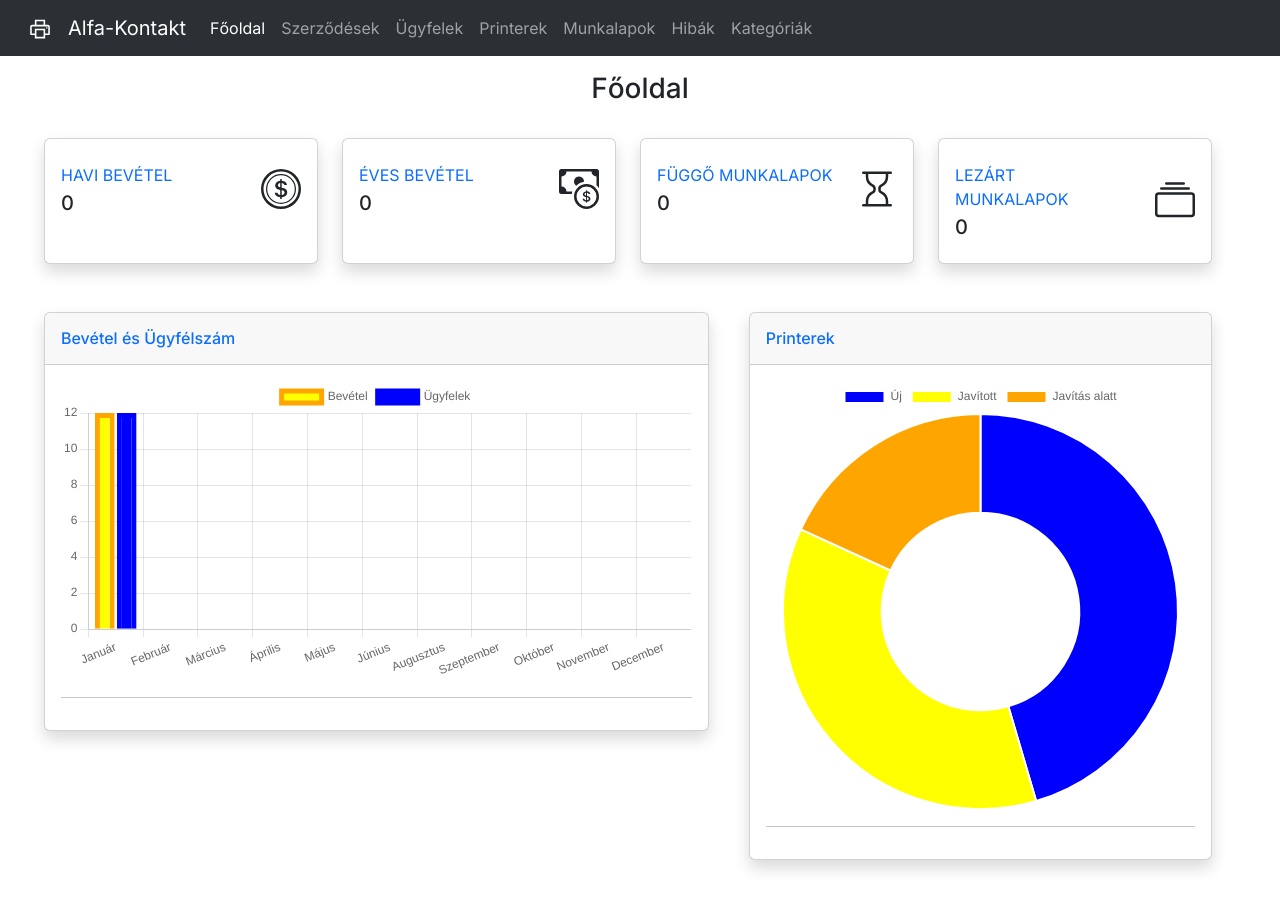
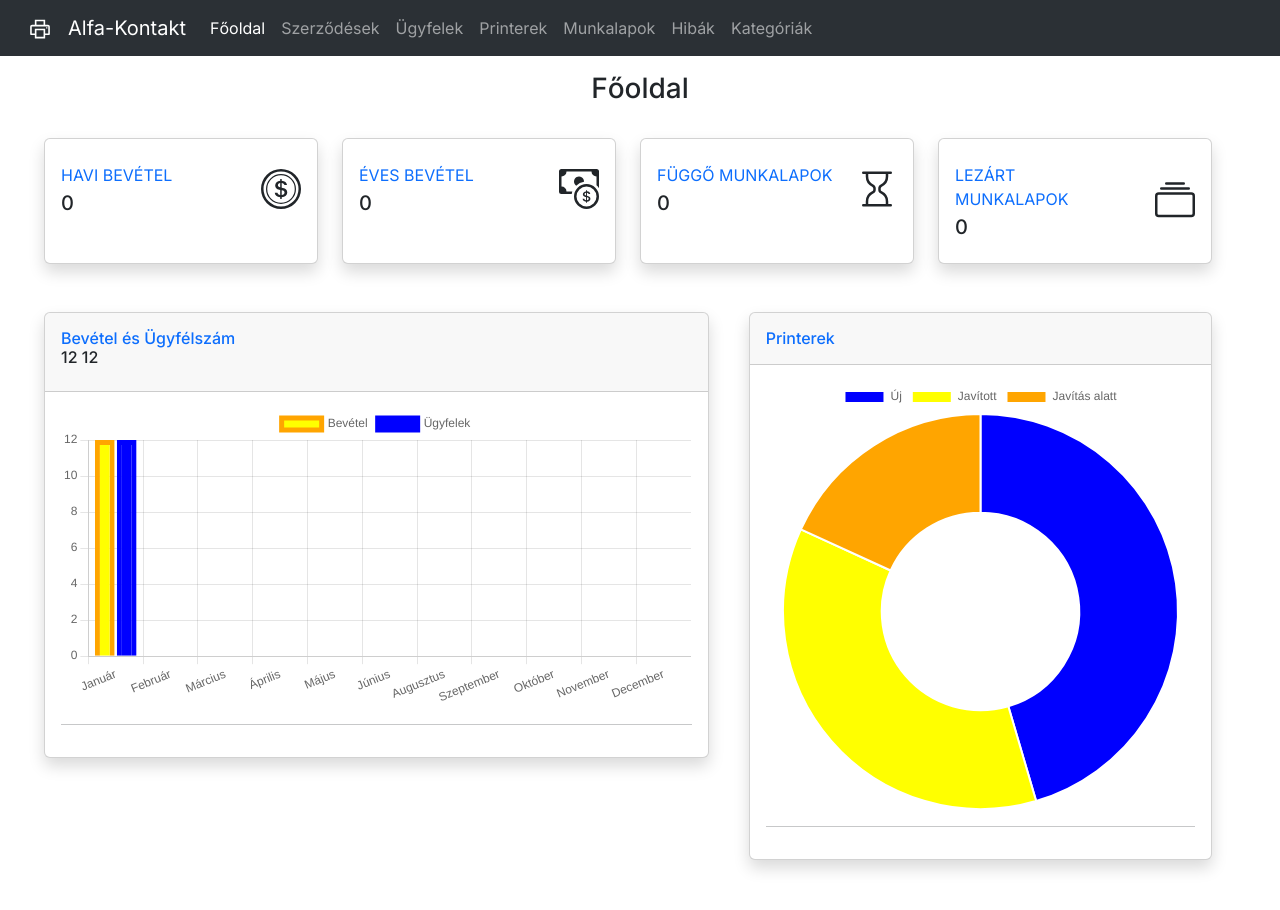
Before and after one commit to oceanaircon/printer-bookings, a Next.js app: page / in a window 1280 px wide. Shown: the top 910 px of the page. Built offline with nearby package versions, Linux system fonts and the light colour scheme; no server answers; the database is empty.

Commit message:
chart data 004

```diff
--- a/app/page.tsx
+++ b/app/page.tsx
@@ -1,9 +1,7 @@
-import { getChartData } from "./lib/data";
 import Cards from "./ui/dashboard/cards";
 import Chart from "./ui/dashboard/chart";
 
 export default async function Home() {
-
   return (
     <div className="container-fluid">
       <div className="row py-3 px-4">
--- a/app/ui/dashboard/chart.tsx
+++ b/app/ui/dashboard/chart.tsx
@@ -4,7 +4,7 @@ import DoughnutChart from "./doughnut";
 import { getChartData } from "@/app/lib/data";
 
 const Chart = async () => {
-  const { bookers, income } = await getChartData() as any;
+  const { bookers, income } = (await getChartData()) as any;
   return (
     <div className="row col-md-12 py-4">
       <div className="col-xl-7 col-md-7 mb-4">
@@ -12,6 +12,9 @@ const Chart = async () => {
           <div className="card-header py-3">
             <h6 className="m-0 font-weight-bold text-primary">
               Bevétel és Ügyfélszám
+            </h6>
+            <h6>
+              {bookers} {income}
             </h6>
           </div>
           <div className="card-body">
```
